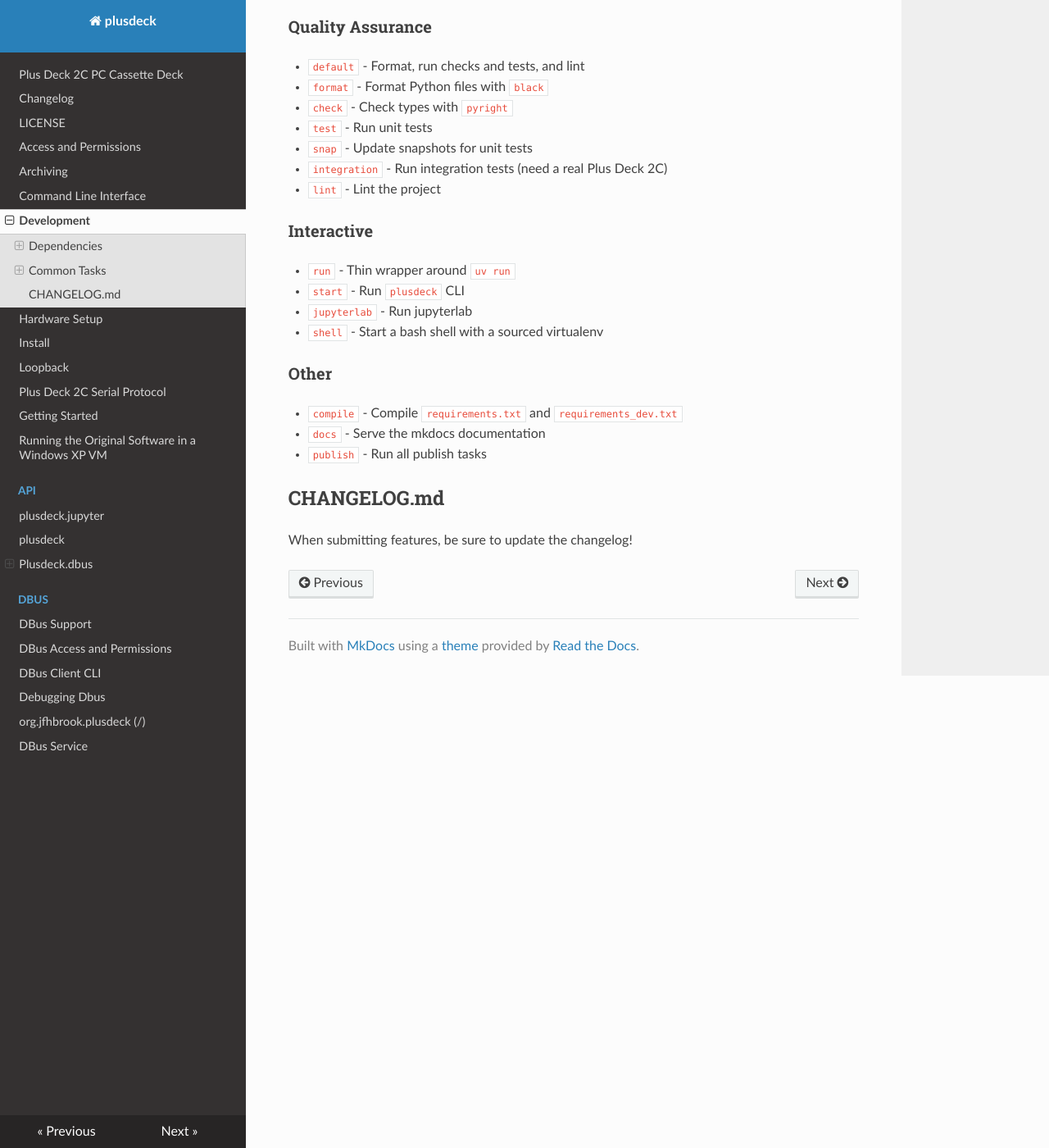
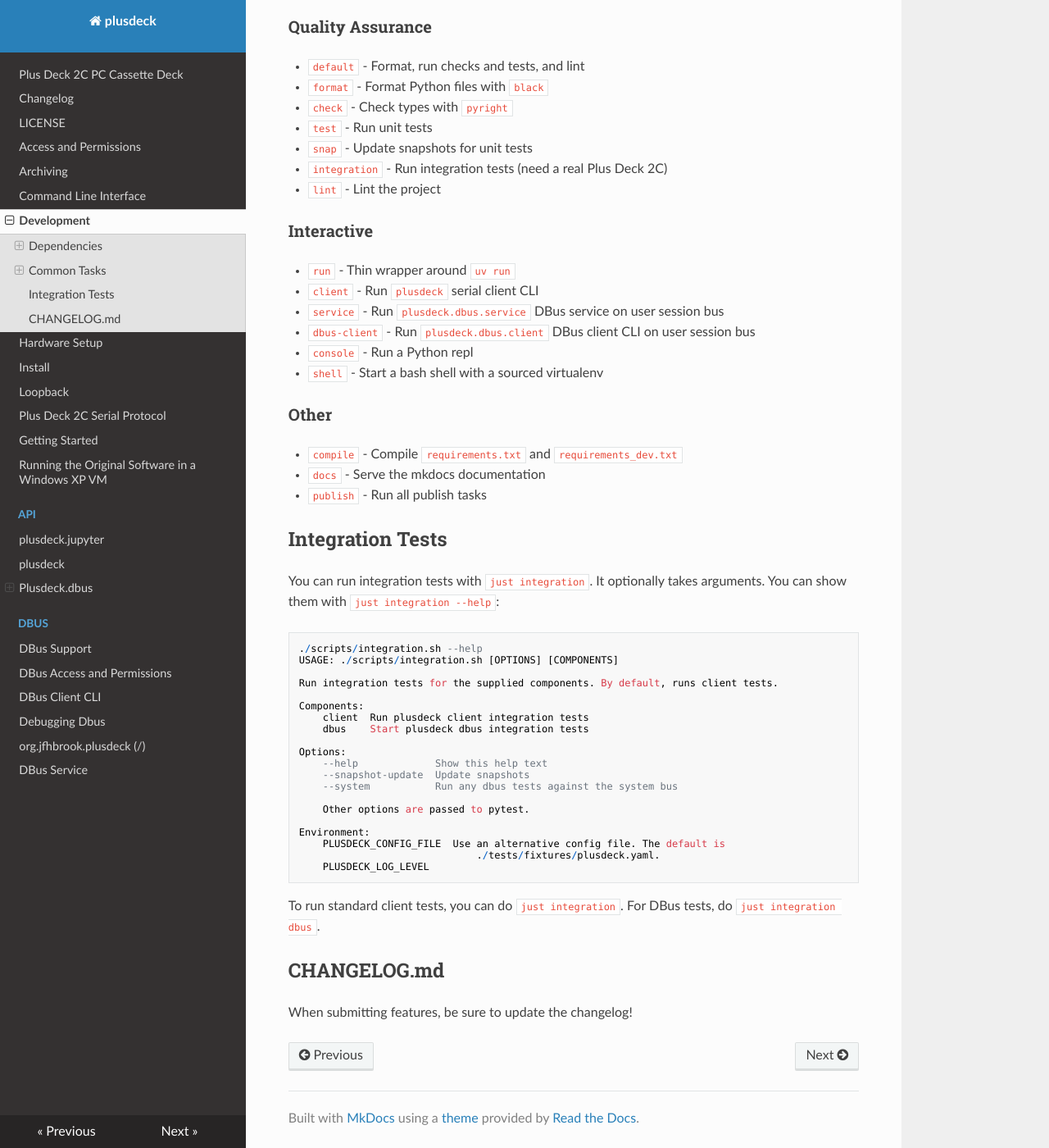
Before and after one commit to jfhbrook/plusdeck, an MkDocs documentation site: the page built from docs/development.md, in a window 1280 px wide and 1400 px high, scrolled down 1036 px. Shown: the whole window at 82% size. Built offline with MkDocs 1.6.1, drawn with Linux system fonts in a browser that asks for light colours; nearby versions of some CDN libraries.

Commit message:
Update development docs, justfile

````diff
--- a/docs/development.md
+++ b/docs/development.md
@@ -46,8 +46,10 @@
 ### Interactive
 
 - `run` - Thin wrapper around `uv run`
-- `start` - Run `plusdeck` CLI
-- `jupyterlab` - Run jupyterlab
+- `client` - Run `plusdeck` serial client CLI
+- `service` - Run `plusdeck.dbus.service` DBus service on user session bus
+- `dbus-client` - Run `plusdeck.dbus.client` DBus client CLI on user session bus
+- `console` - Run a Python repl
 - `shell` - Start a bash shell with a sourced virtualenv
 
 ### Other
@@ -56,6 +58,35 @@
 - `docs` - Serve the mkdocs documentation
 - `publish` - Run all publish tasks
 
+## Integration Tests
+
+You can run integration tests with `just integration`. It optionally takes arguments. You can show them with `just integration --help`:
+
+```
+./scripts/integration.sh --help
+USAGE: ./scripts/integration.sh [OPTIONS] [COMPONENTS]
+
+Run integration tests for the supplied components. By default, runs client tests.
+
+Components:
+    client  Run plusdeck client integration tests
+    dbus    Start plusdeck dbus integration tests
+
+Options:
+    --help             Show this help text
+    --snapshot-update  Update snapshots
+    --system           Run any dbus tests against the system bus
+
+    Other options are passed to pytest.
+
+Environment:
+    PLUSDECK_CONFIG_FILE  Use an alternative config file. The default is
+                              ./tests/fixtures/plusdeck.yaml.
+    PLUSDECK_LOG_LEVEL
+```
+
+To run standard client tests, you can do `just integration`. For DBus tests, do `just integration dbus`.
+
 ## CHANGELOG.md
 
 When submitting features, be sure to update the changelog!
````
Also changed, not shown: 2 other files.
